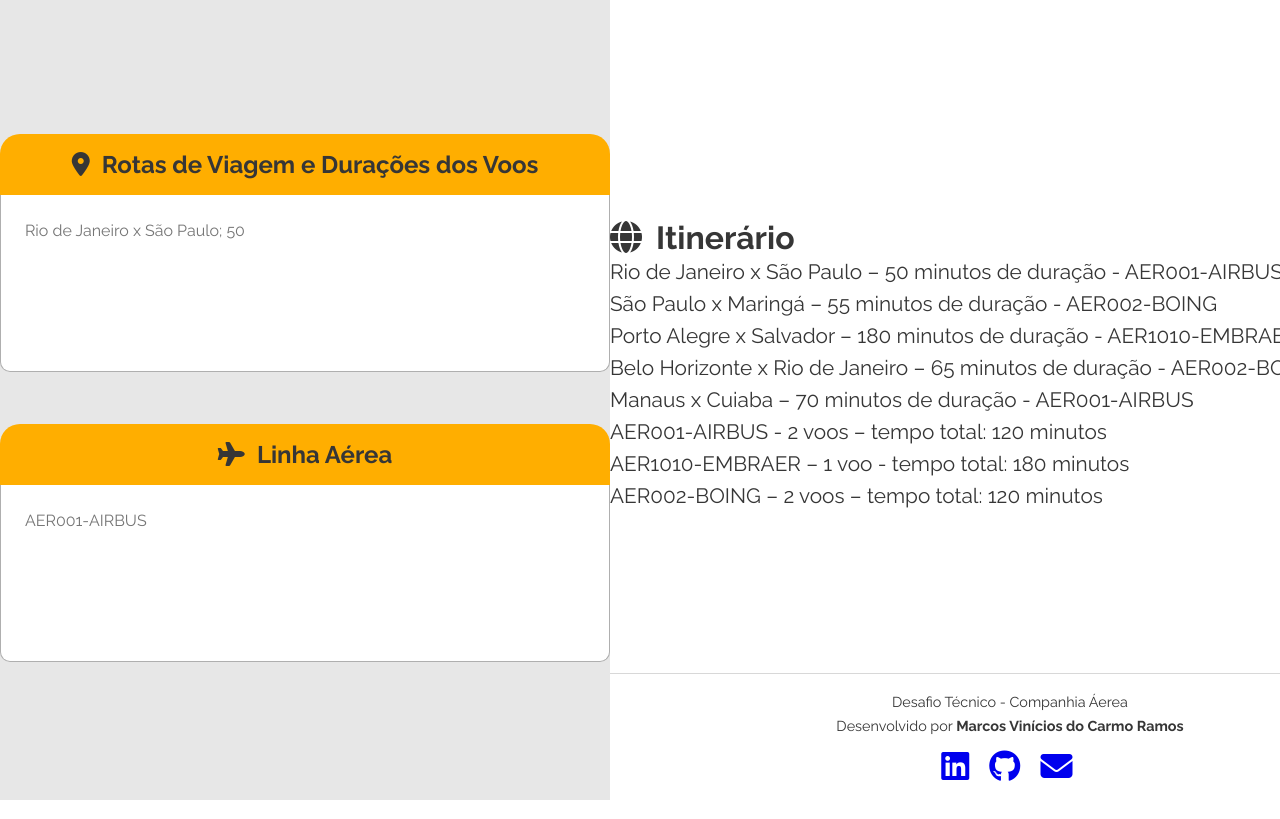
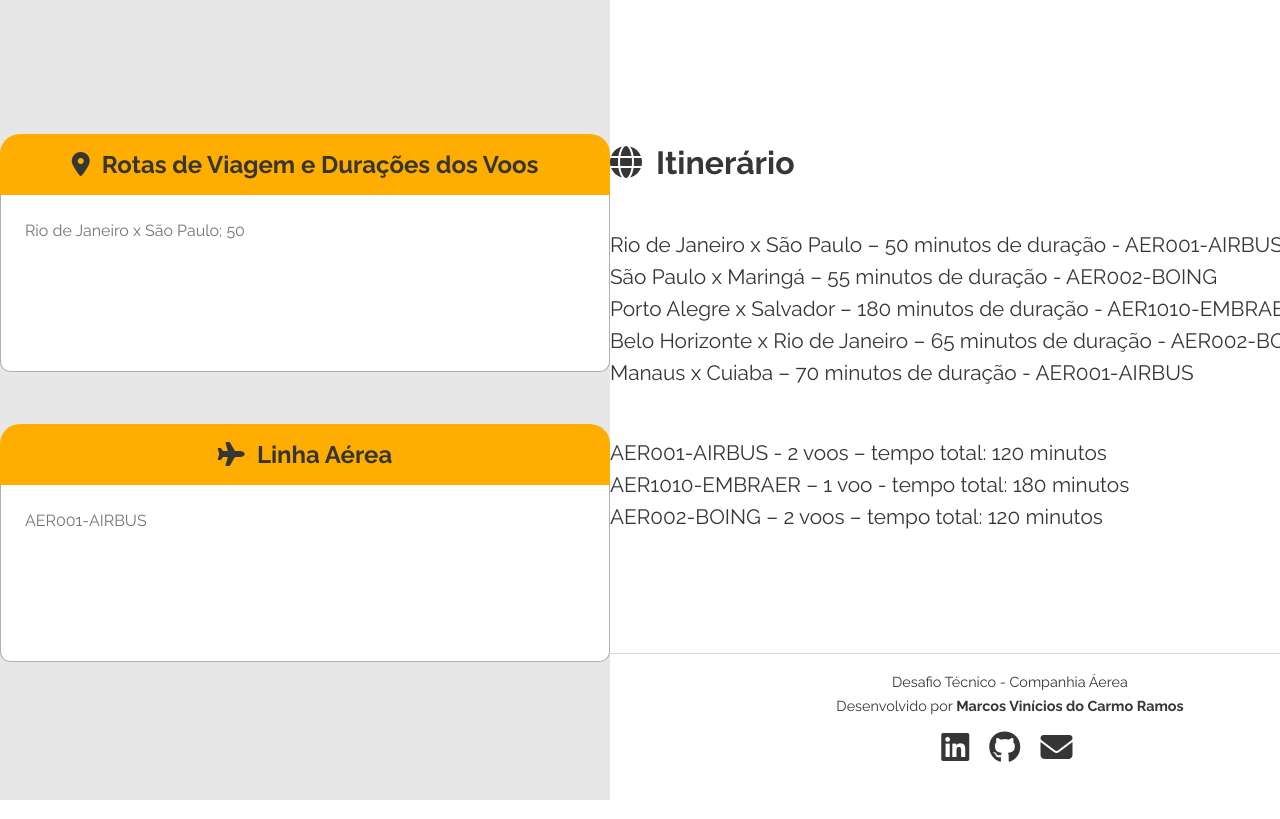
Before and after one commit to MarcosWolf/CompanhiaAerea, a plain HTML site: page index.html in a window 1280 px wide. Shown: the top 819 px of the page. Drawn offline with Linux system fonts and the light colour scheme.

Commit message:
(Feat) Layout completo; faltando responsividade

```diff
--- a/css/style.css
+++ b/css/style.css
@@ -77,7 +77,7 @@ textarea:focus {
     display: grid;
     justify-content: center;
     align-items: end;
-    grid-template-rows: 1fr 1fr 1.2fr
+    grid-template-rows: 2fr 1fr;
 }
 
 .right-content i {
@@ -95,16 +95,18 @@ textarea:focus {
     color: var(--text-color);
 }
 
-.itinerary-item {
+.itinerary-group {
     display: flex;
     flex-direction: column;
     justify-content: space-between;
+    gap: 3rem;
 }
 
 .footer {
     text-align: center;
     color: var(--text-color);
     margin-bottom: 2rem;
+    text-decoration: none;
 }
 
 .footer p {
@@ -117,10 +119,12 @@ textarea:focus {
     font-size: 2rem;
     margin-top: .5rem;
     padding: .3rem;
+    color: var(--text-color);
+    transition: 0.3s ease;
 }
 
 .footer i:hover {
-    color: var(--priamry-color);
+    color: var(--primary-color);
 }
 
 .footer hr {
--- a/index.html
+++ b/index.html
@@ -33,11 +33,11 @@
         </div>
 
         <div class="right-content">
-            <div class="itinerary-label">
-                <h1><i class="fa-solid fa-globe"></i> Itinerário</h1>
-            </div>
+            <div class="itinerary-group">
+                <div class="itinerary-label">
+                    <h1><i class="fa-solid fa-globe"></i> Itinerário</h1>
+                </div>
 
-            <div class="itinerary-group">
                 <div class="itinerary-item">
                     <p>Rio de Janeiro x São Paulo – 50 minutos de duração - AER001-AIRBUS</p>
                     <p>São Paulo x Maringá – 55 minutos de duração - AER002-BOING</p>
```
